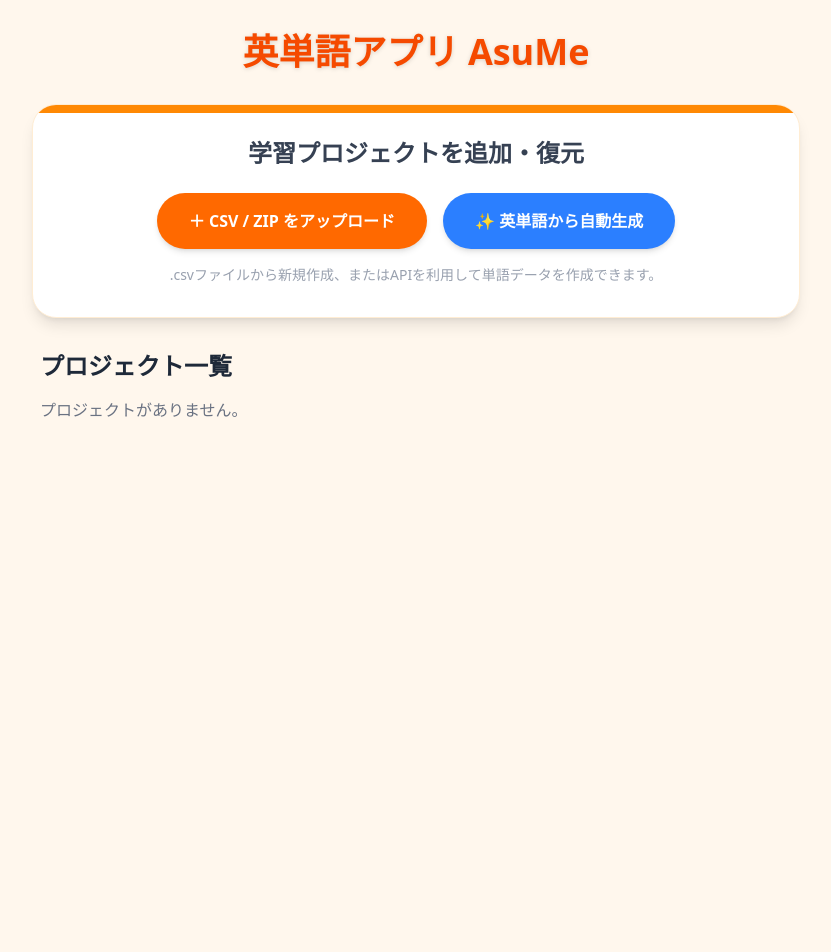
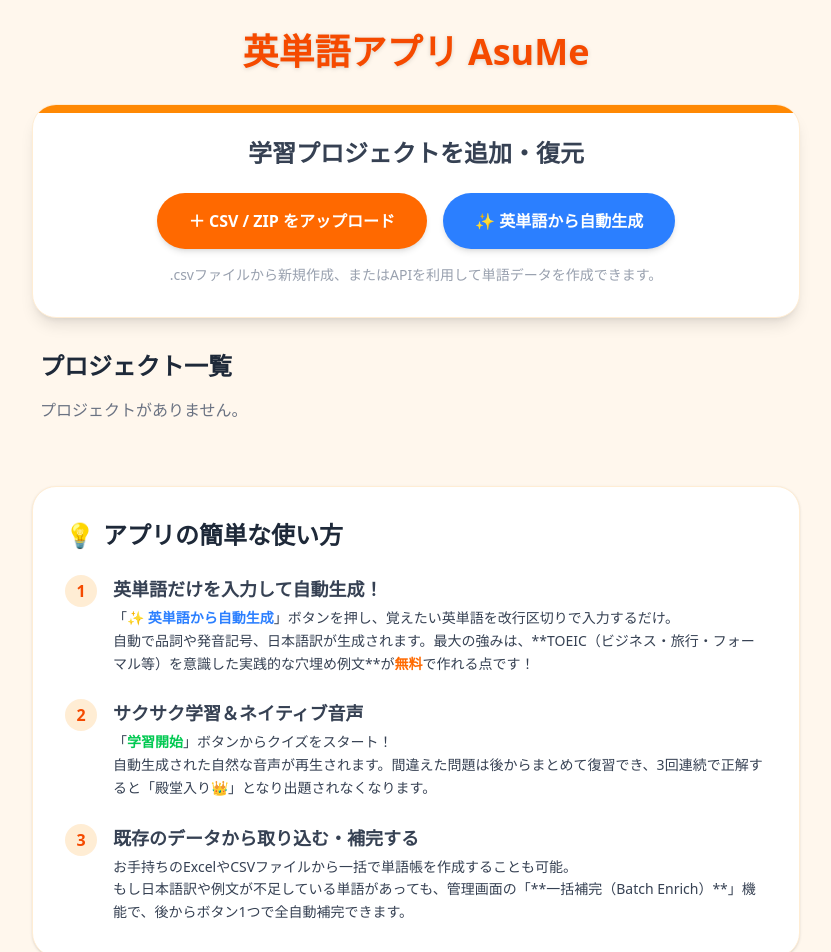
Before and after one commit to hziulq/AsuMe, a Next.js app: page / in a window 1280 px wide. Shown: the top 952 px of the page, without its empty margins (224-1055 px from the left). Before the commit the page ends 800 px from the top, so only its background shows below. Built offline with nearby package versions, Linux system fonts and the light colour scheme.

Commit message:
bug fixed

```diff
--- a/src/app/generator/page.tsx
+++ b/src/app/generator/page.tsx
@@ -91,7 +91,7 @@
             value={inputText}
             onChange={(e) => setInputText(e.target.value)}
             className="w-full h-48 border-2 border-gray-200 rounded-xl p-4 focus:border-orange-500 outline-none mb-4 font-mono"
-            placeholder="apple&#10;banana&#10;ambiguity"
+            placeholder={"apple\nbanana\nambiguity"}
           />
           {error && <p className="text-red-500 font-bold mb-4">{error}</p>}
           <button
--- a/src/app/page.tsx
+++ b/src/app/page.tsx
@@ -157,6 +157,48 @@
             })
           )}
         </div>
+
+        {/* --- アプリの使い方ガイド --- */}
+        <div className="mt-16 bg-white rounded-3xl shadow-sm p-8 border border-orange-100">
+          <h2 className="text-2xl font-bold text-gray-800 mb-6 flex items-center gap-2">
+            <span>💡</span> アプリの簡単な使い方
+          </h2>
+
+          <div className="space-y-6 text-gray-700">
+            <div className="flex gap-4 items-start">
+              <div className="bg-orange-100 text-orange-600 font-bold rounded-full w-8 h-8 flex items-center justify-center shrink-0">1</div>
+              <div>
+                <h3 className="font-bold text-lg mb-1">英単語だけを入力して自動生成！</h3>
+                <p className="text-sm leading-relaxed">
+                  「<span className="font-bold text-blue-500">✨ 英単語から自動生成</span>」ボタンを押し、覚えたい英単語を改行区切りで入力するだけ。<br/>
+                  自動で品詞や発音記号、日本語訳が生成されます。最大の強みは、**TOEIC（ビジネス・旅行・フォーマル等）を意識した実践的な穴埋め例文**が<span className="font-bold text-orange-500">無料</span>で作れる点です！
+                </p>
+              </div>
+            </div>
+
+            <div className="flex gap-4 items-start">
+              <div className="bg-orange-100 text-orange-600 font-bold rounded-full w-8 h-8 flex items-center justify-center shrink-0">2</div>
+              <div>
+                <h3 className="font-bold text-lg mb-1">サクサク学習＆ネイティブ音声</h3>
+                <p className="text-sm leading-relaxed">
+                  「<span className="font-bold text-green-500">学習開始</span>」ボタンからクイズをスタート！<br/>
+                  自動生成された自然な音声が再生されます。間違えた問題は後からまとめて復習でき、3回連続で正解すると「殿堂入り👑」となり出題されなくなります。
+                </p>
+              </div>
+            </div>
+
+            <div className="flex gap-4 items-start">
+              <div className="bg-orange-100 text-orange-600 font-bold rounded-full w-8 h-8 flex items-center justify-center shrink-0">3</div>
+              <div>
+                <h3 className="font-bold text-lg mb-1">既存のデータから取り込む・補完する</h3>
+                <p className="text-sm leading-relaxed">
+                  お手持ちのExcelやCSVファイルから一括で単語帳を作成することも可能。<br/>
+                  もし日本語訳や例文が不足している単語があっても、管理画面の「**一括補完（Batch Enrich）**」機能で、後からボタン1つで全自動補完できます。
+                </p>
+              </div>
+            </div>
+          </div>
+        </div>
       </div>
 
       {exportingProject && (
```
Also changed, not shown: 1 other file (tests, documents, lock files or other folders).
